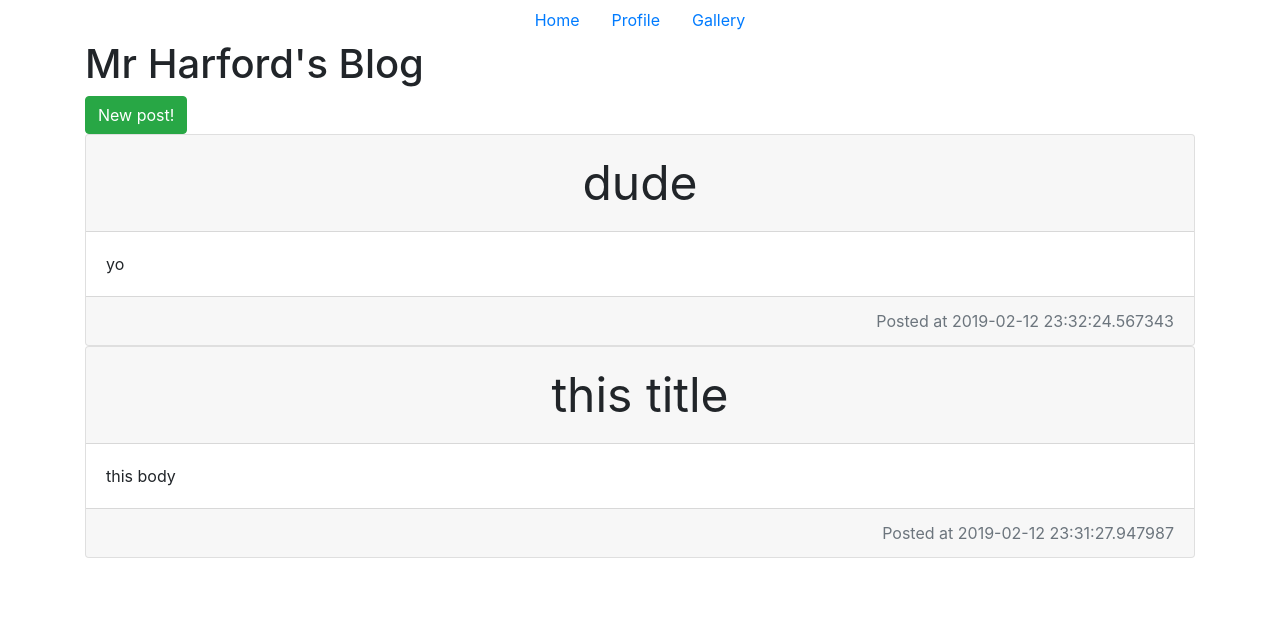
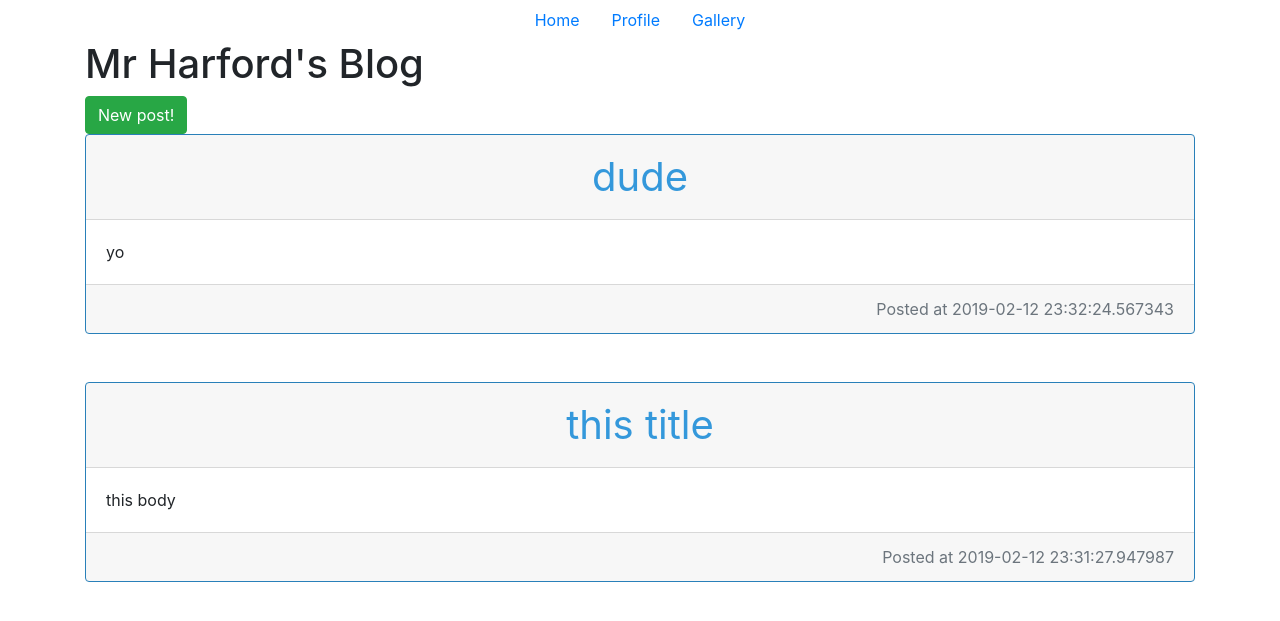
Before and after one commit to harfordt/blog_example, a Flask app: page / in a window 1280 px wide. Shown: the top 621 px of the page. Run offline with Flask 2, Linux system fonts and the light colour scheme; data comes from the database, SQL or seed files in the repository; some libraries are stand-ins or nearby versions.

Commit message:
Add space under blog post

```diff
--- a/static/css/blog.css
+++ b/static/css/blog.css
@@ -1,3 +1,9 @@
+.card{
+    margin-bottom:3rem;
+    border-color:#2980b9;
+}
+
 .card-header{
-    font-size:3rem;
+    font-size:2.5rem;
+    color:#3498db;
 }
```
